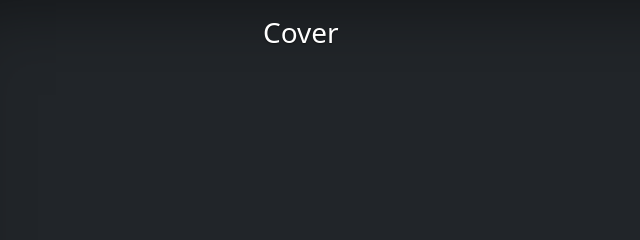
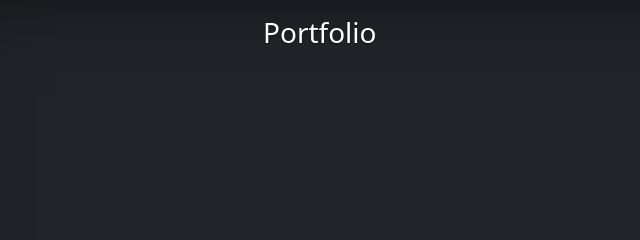
Before and after one commit to rejoicedube31-svg/zaio-bootstrap-portfolio, a plain HTML site: page index.html in a window 1280 px wide. Shown: the top 240 px of the page, 57-697 px from the left. Drawn offline with nearby package versions, Linux system fonts and the light colour scheme.

Commit message:
index.html modified

```diff
--- a/index.html
+++ b/index.html
@@ -79,7 +79,7 @@ git push -u origin master
 <div class="cover-container d-flex w-100 h-100 p-3 mx-auto flex-column">
   <header class="mb-auto">
     <div>
-      <h3 class="float-md-start mb-0">Cover</h3>
+      <h3 class="float-md-start mb-0">Portfolio</h3>
       <nav class="nav nav-masthead justify-content-center float-md-end">
         <a class="nav-link active" aria-current="page" href="#">Home</a>
         <a class="nav-link" href="#">Features</a>
```
